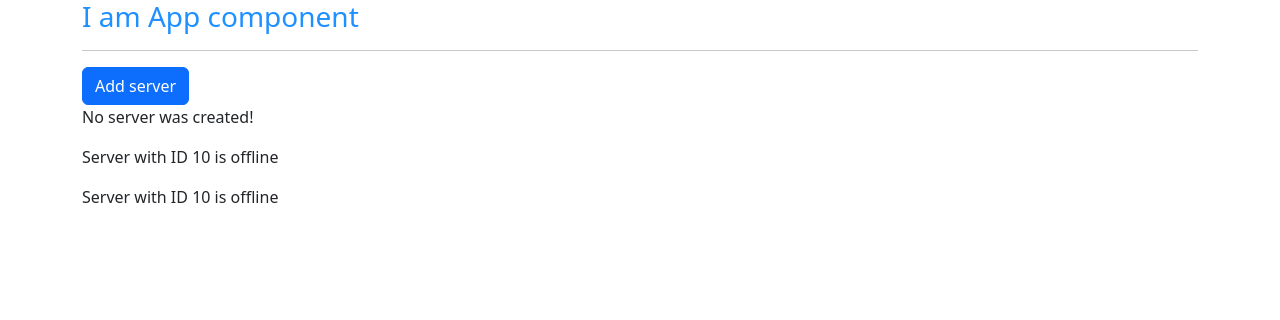
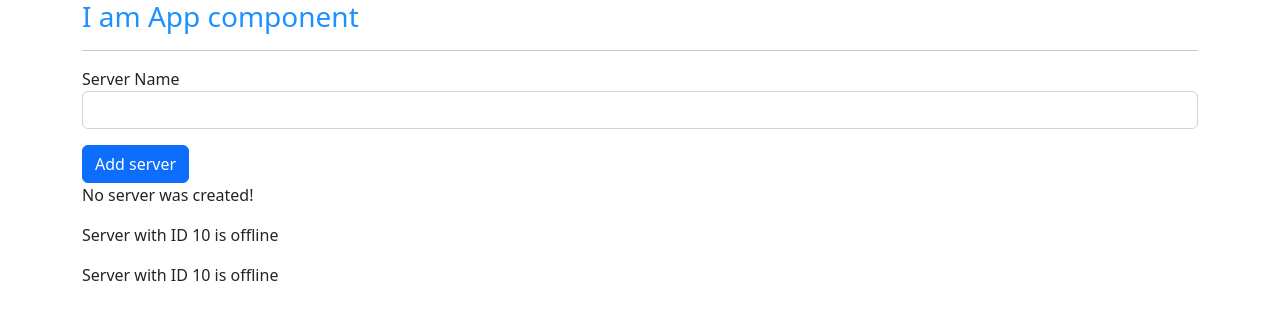
Before and after one commit to rawat10deepak/angular_udemy, an Angular app: page / in a window 1280 px wide. Shown: the top 320 px of the page. Built offline with nearby package versions, Linux system fonts and the light colour scheme.

Commit message:
2 files modified

```diff
--- a/src/app/servers/servers.component.html
+++ b/src/app/servers/servers.component.html
@@ -1,3 +1,11 @@
+<label for="serverName">Server Name</label>
+<input
+  type="text"
+  name="serverName"
+  class="form-control"
+  (input)="onUpdateServerName($event)"
+/>
+<p>{{ serverName }}</p>
 <button
   class="btn btn-primary"
   [disabled]="!allowNewServer"
--- a/src/app/servers/servers.component.ts
+++ b/src/app/servers/servers.component.ts
@@ -13,6 +13,7 @@
 export class ServersComponent implements OnInit {
   allowNewServer = false;
   serverCreationStatus = 'No server was created!';
+  serverName = '';
 
   constructor() {
     setTimeout(() => {
@@ -25,4 +26,9 @@
   onCreateServer() {
     this.serverCreationStatus = 'Server was created!';
   }
+
+  onUpdateServerName(event) {
+    console.log(event.target.value);
+    this.serverName = event.target.value;
+  }
 }
```
